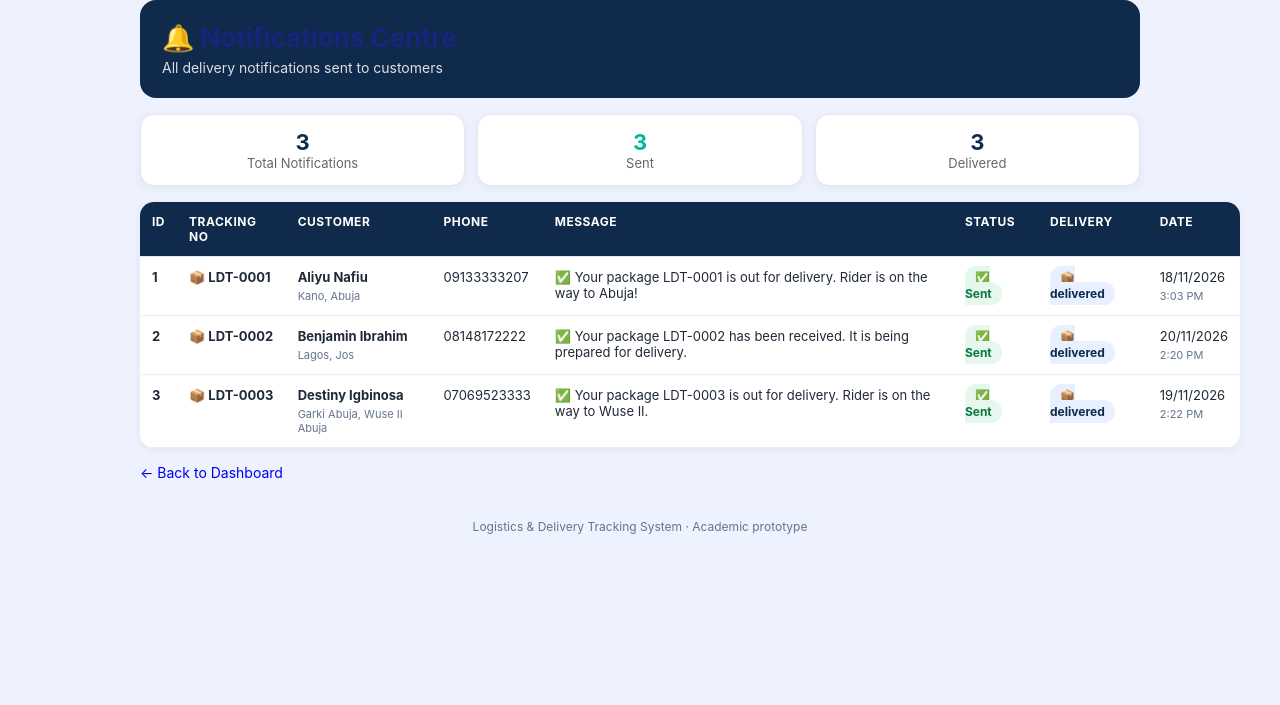
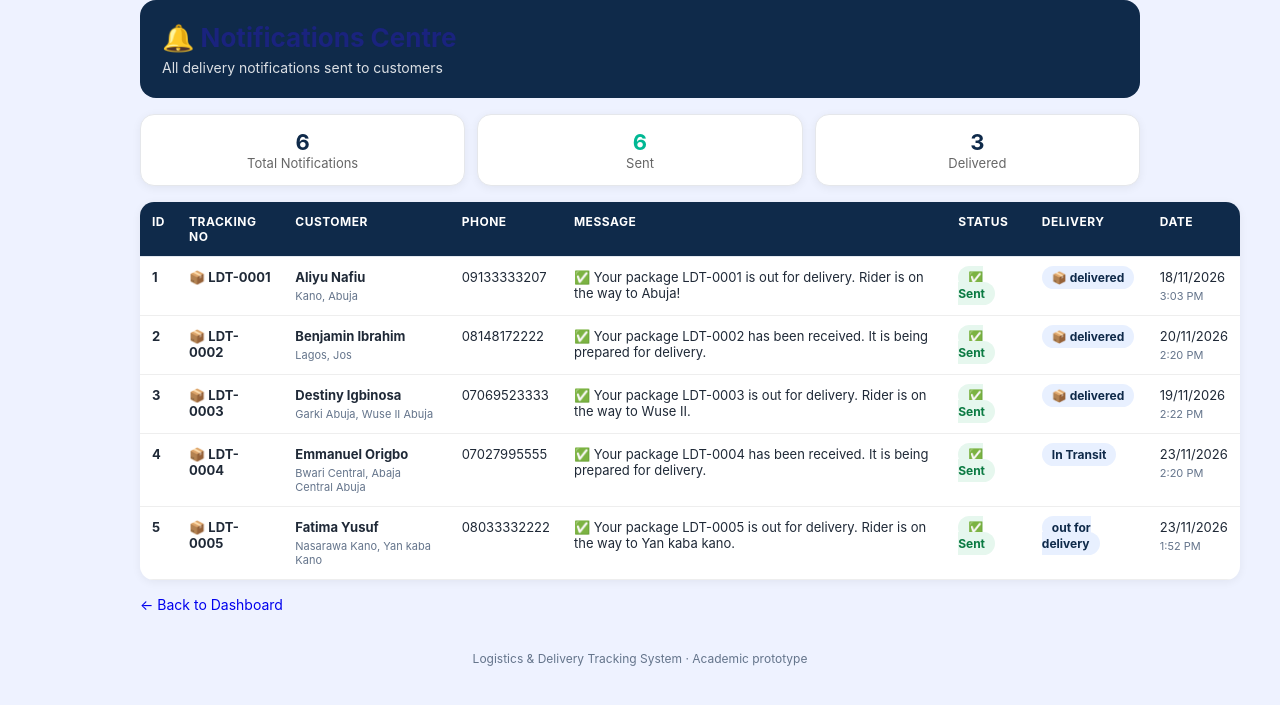
Before and after one commit to Cissey-Cyber/logistics-app, a Flask app: page /notifications in a window 1280 px wide. Shown: the part 58-763 px from the top of the page. Run offline with Flask 3, Linux system fonts and the light colour scheme; parts of the project's set-up code (start-up, migrations or seed data) failed here and were passed over; some libraries are stand-ins or nearby versions.

Commit message:
Update notifications page with new records and styles

```diff
--- a/templates/notifications.html
+++ b/templates/notifications.html
@@ -24,8 +24,8 @@
   </div>
 
   <div class="stats">
-    <div class="stat"><b>{{ notifications|length if notifications else 3 }}</b><span>Total Notifications</span></div>
-    <div class="stat"><b style="color:#00b894">3</b><span>Sent</span></div>
+    <div class="stat"><b>{{ notifications|length if notifications else 6 }}</b><span>Total Notifications</span></div>
+    <div class="stat"><b style="color:#00b894">6</b><span>Sent</span></div>
     <div class="stat"><b style="color:#0f2a4a">3</b><span>Delivered</span></div>
   </div>
 
@@ -76,6 +76,26 @@
 <td><span class="badge-delivered">📦 delivered</span></td>
 <td>19/11/2026<br><small>2:22 PM</small></td>
 </tr>
+    <tr>
+<td><b>4</b></td>
+<td><b>📦 LDT-0004</b></td>
+<td><b>Emmanuel Origbo</b><br><small>Bwari Central, Abaja Central Abuja</small></td>
+<td>07027995555</td>
+<td>✅ Your package LDT-0004 has been received. It is being prepared for delivery.</td>
+<td><span class="badge-sent">✅ Sent</span></td>
+<td><span class="badge-delivered">In Transit</span></td>
+<td>23/11/2026<br><small>2:20 PM</small></td>
+</tr>
+<tr>
+<td><b>5</b></td>
+<td><b>📦 LDT-0005</b></td>
+<td><b>Fatima Yusuf</b><br><small>Nasarawa Kano, Yan kaba Kano</small></td>
+<td>08033332222</td>
+<td>✅ Your package LDT-0005 is out for delivery. Rider is on the way to Yan kaba kano.</td>
+<td><span class="badge-sent">✅ Sent</span></td>
+<td><span class="badge-delivered">out for delivery</span></td>
+<td>23/11/2026<br><small>1:52 PM</small></td>
+</tr>
     {% endif %}
   </table>
 
```
